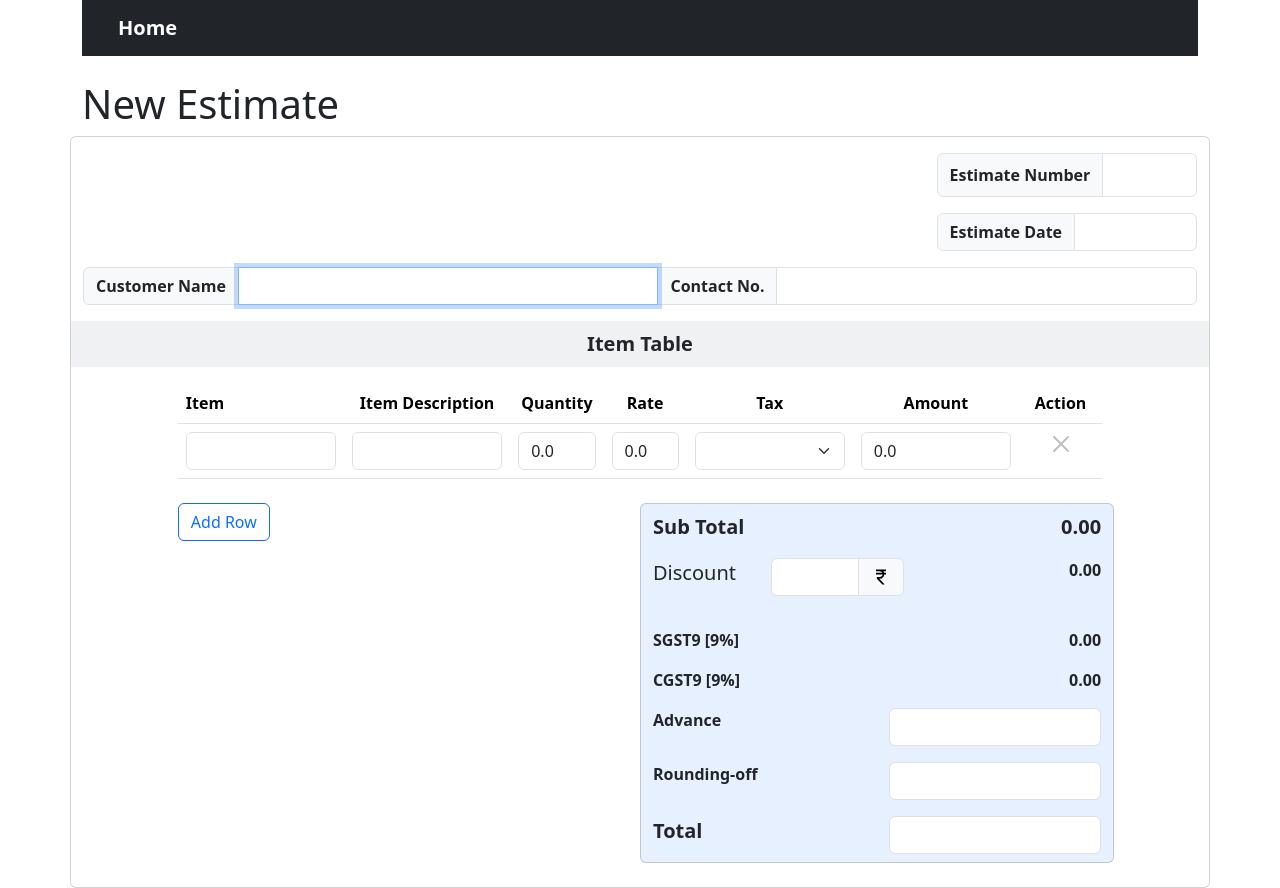
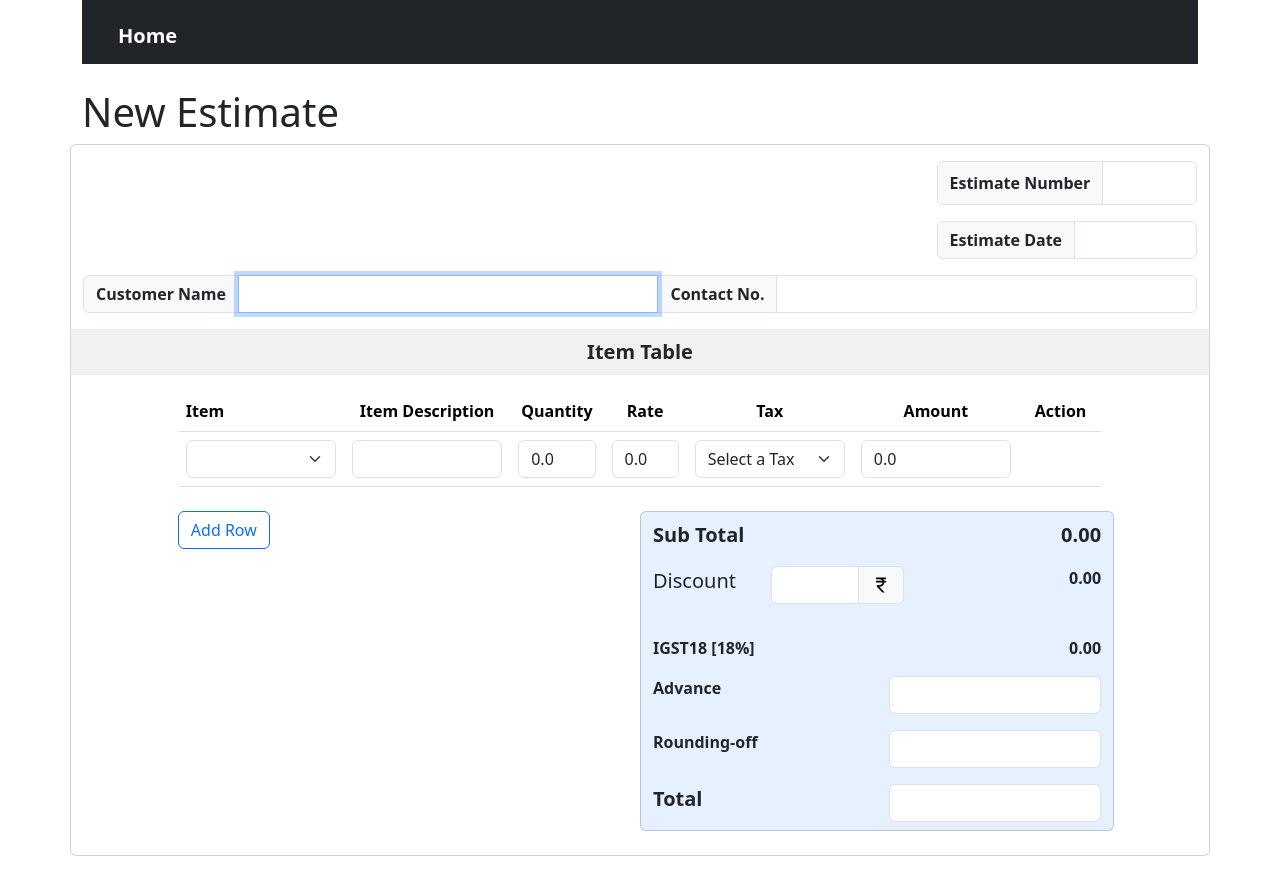
Before and after one commit to unhingedcargo/DP, a Django app: page /estimate/ in a window 1280 px wide. After the commit the page ends 856 px from the top, so only its background shows below. Run offline with Django 5.2, Linux system fonts and the light colour scheme; lists and menus that the app fills with data are empty.

Commit message:
Database and Estimate Javascript Corrections

```diff
--- a/DjangoApp/admin.py
+++ b/DjangoApp/admin.py
@@ -1,4 +1,4 @@
 from django.contrib import admin
 from .models import *
 # Register your models here.
-admin.site.register(Customer)
+# admin.site.register(Customer)
--- a/DjangoApp/models.py
+++ b/DjangoApp/models.py
@@ -2,7 +2,6 @@ from django.db import models
 
 
 class Customer(models.Model):
-    # cust_id = models.BigAutoField(primary_key=True)
     added_at = models.DateTimeField(auto_now_add=True)
     acc_type = models.CharField(max_length=10)
     name = models.CharField(max_length=100)
@@ -97,7 +96,6 @@ class Bill(models.Model):
     gtotal = models.FloatField()
 
 class Product(models.Model):
-    # prod_id = models.BigAutoField(primary_key=True)
     name = models.CharField(max_length=100)
     hsn_code = models.CharField(max_length=20)
     unit = models.CharField(max_length=10)
--- a/DjangoApp/templates/customer.html
+++ b/DjangoApp/templates/customer.html
@@ -39,14 +39,14 @@
 					<tr>
 						<td>
 							<div class="form-check">
-								<a href="{{customer.id}}">
+								<a href="{{customer.cust_id}}">
 									<input class="form-check-input" type="button" value="" id="flexCheckDefault">
 								</a>
 							</div>
 						</td>
 						<td>
 							<!-- {{customer.customer}} -->
-							<a type="submit" href="{{customer.id}}">{{customer.name}}</a>
+							<a type="submit" href="{{customer.cust_id}}">{{customer.name}}</a>
 						</td>
 						<td>{{customer.name}}</td>
 						<td>{{customer.email}}</td>
--- a/DjangoApp/templates/estimate.html
+++ b/DjangoApp/templates/estimate.html
@@ -70,30 +70,32 @@ New Estimate
         <tbody>
           <tr>
             <td>
-              <!-- <select class="form-select" name="product" id="product">
+              <select class="form-select" name="product" id="product">
                 <option value=""></option>
-              </select> -->
-              <input type="text" name="item" id="item" class="form-control">
+              </select>
+              <!-- <input type="text" name="item" id="item" class="form-control"> -->
             </td>
             <td>
               <input type="text" name="desc" id="desc" class="form-control" maxlength=30>
             </td>
             <td>
-              <input type="text" name="qty" id="qty" class="form-control" maxlength=5 value=0.0>
+              <input type="text" name="qty" id="qty" class="form-control" maxlength=5 value=0.0 onchange="qty_changed()">
             </td>
             <td>
-              <input type="text" name="rate" id="rate" class="form-control" maxlength=5 value=0.0>
+              <input type="text" name="rate" id="rate" class="form-control" maxlength=5 value=0.0 onchange="rate_changed()">
             </td>
             <td>
               <select class="form-select" name="tax" id="tax">
-                <option value=""></option>
+                {% for i in context.gst.values %}
+                <option value="">{{i}}</option>
+                {% endfor %}
               </select>
             </td>
             <td>
-              <input type="text" name="details" id="amount" class="form-control" readonly value=0.0>
+              <input type="text" name="details" id="amount" class="form-control" readonly value=0.0 onblur="set_total()">
             </td>
             <td>
-              <button type="button" class="btn-close" disabled aria-label="Close"></button>
+              <!-- <button type="button" class="btn-close" disabled aria-label="Close"></button> -->
             </td>
           </tr>
 
@@ -113,7 +115,7 @@ New Estimate
         <div class="col-4"><label class="fw-semibold fs-5">Sub Total</label></div>
         <div class="col-2"></div>
         <div class="col-6 text-end">
-          <label class="fw-semibold fs-5" for="">0.00</label>
+          <label class="fw-semibold fs-5" id="sub_total">0.00</label>
           <!-- <input type="text" class="form-control"> -->
         </div>
       </div>
@@ -121,7 +123,7 @@ New Estimate
         <div class="col-3"> <label class="fw-normal fs-5">Discount</label> </div>
         <div class="col-4">
           <div class="input-group mb-3">
-            <input type="text" class="form-control" aria-label="Text input with dropdown button">
+            <input type="text" class="form-control" aria-label="Text input with dropdown button" id="discount">
             <span class="input-group-text"><img src="{% static 'ico/black-rupee.svg' %}" alt="" height=20></span>
 
           </div>
@@ -133,41 +135,35 @@ New Estimate
         </div>
         <div class="col-5 text-end"><label class="fw-semibold" for="">0.00</label></div>
       </div>
-      {% if tax == True %}
+      {% if context.tax == True %}
       <div class="row mt-2 mb-2">
-        <div class="col-3"><label class="fw-bold fs-6">SGST9 [9%]</label></div>
-        <div class="col-9 text-end"><label class="fw-semibold fs-6">0.00</label></div>
-        <!-- <div class="col-2 text-center"><label class="fw-semibold fs-6">|</label></div>
-        <div class="col-3"><label class="fw-bold fs-6">CGST9[9%]</label></div>
-        <div class="col-2 text-end"><label class="fw-semibold fs-6">0.00</label></div> -->
+        <div class="col-6"><label class="fw-bold fs-6" id="label_sgst">SGST9 [9%]</label></div>
+        <div class="col-6 text-end"><label class="fw-semibold fs-6" id="sgst">0.00</label></div>
       </div>
       <div class="row mt-2 mb-2">
-        <!-- <div class="col-3"><label class="fw-bold fs-6">SGST9[9%]</label></div>
-        <div class="col-2 text-end"><label class="fw-semibold fs-6">0.00</label></div>
-        <div class="col-2 text-center"><label class="fw-semibold fs-6">|</label></div> -->
-        <div class="col-3"><label class="fw-bold fs-6">CGST9 [9%]</label></div>
-        <div class="col-9 text-end"><label class="fw-semibold fs-6">0.00</label></div>
+        <div class="col-6"><label class="fw-bold fs-6" id="label_sgst">CGST9 [9%]</label></div>
+        <div class="col-6 text-end"><label class="fw-semibold fs-6" id="cgst">0.00</label></div>
       </div>
       {% else %}
       <div class="row mt-2 mb-2">
-        <div class="col-3"><label class="fw-bold fs-6">IGST18 [18%]</label></div>
-        <div class="col-9 text-end"><label class="fw-semibold fs-6">0.00</label></div>
+        <div class="col-6"><label class="fw-bold fs-6" id="label_sgst">IGST18 [18%]</label></div>
+        <div class="col-6 text-end"><label class="fw-semibold fs-6" id="igst">0.00</label></div>
       </div>
       {% endif %}
       <div class="row mt-2 mb-2">
         <div class="col-4"><label class="fw-semibold fs-6">Advance</label></div>
         <div class="col-2"></div>
-        <div class="col-6"><input type="text" class="form-control"></div>
+        <div class="col-6"><input type="text" class="form-control" id="advance"></div>
       </div>
       <div class="row mt-2 mb-2">
         <div class="col-4"><label class="fw-semibold fs-6">Rounding-off</label></div>
         <div class="col-2"></div>
-        <div class="col-6"><input type="text" class="form-control"></div>
+        <div class="col-6"><input type="text" class="form-control" id="round_off"></div>
       </div>
       <div class="row mt-2 mb-2">
         <div class="col-4"><label class="fw-semibold fs-5">Total</label></div>
         <div class="col-2"></div>
-        <div class="col-6"><input type="text" class="form-control"></div>
+        <div class="col-6"><input type="text" class="form-control" id="total"></div>
       </div>
 
     </div>
@@ -180,6 +176,11 @@ New Estimate
 
 
 </div>
+<script>
+//   function view(){
+//     console.log("cell clicked")
+// }
 
+</script>
 
 {% endblock %}
--- a/DjangoApp/templates/navbar.html
+++ b/DjangoApp/templates/navbar.html
@@ -1,7 +1,7 @@
 {% load static %}
-<div class="container-md">
+<div class="container">
 <nav class="navbar navbar-expand-lg navbar-dark bg-dark container-fluid">
-    <div class="container-fluid ms-4">
+    <div class="container-fluid ms-4 mt-2">
       <a class="navbar-brand" href="{% url 'home' %}">
         <!-- <img src="{% static '/img/pp logo.png' %}" alt="Homes" height="32"> -->
         <strong>Home</strong>
--- a/DjangoApp/views.py
+++ b/DjangoApp/views.py
@@ -78,7 +78,7 @@ def logout_user(request):
 def customer(request):
 	customers = Customer.objects.order_by('name')
 	# customers = Master.objects.all().values_list('gstin')
-
+	print(customers)
 
 	return render(request, 'customer.html', {'customers':customers})
 
@@ -123,5 +123,19 @@ def estimate(request):
 
 	choices = ['party A', 'party B', 'party C', 'party D', 'party E', 'party F', 'party G', 'party H',]
 
-	tax = True #{"istate":True, "state":False}
-	return render(request, 'estimate.html', {'tax':tax})
+	gst = {
+		'select': 'Select a Tax',
+		'gst-0': 0,
+		'gst-5': 5,
+		'gst-12': 12,
+		'gst-18': 18,
+		'gst-28': 28,
+	}
+
+	tax = False #{"istate":True, "state":False}
+
+	context = {
+		'gst':gst,
+		'tax':tax
+	}
+	return render(request, 'estimate.html', {'context':context})
--- a/static/script.js
+++ b/static/script.js
@@ -31,25 +31,50 @@ function qty_change(){
 
 }
 
-function calculate(){
+function qty_changed(){
+    let index, table = document.getElementById('est_table');
+    for(let i = 0; i<table.rows.length; i++) {
+        table.rows[i].cells[2].onchange = function(){
+        index = this.parentElement.rowIndex;
+        qty = Number(document.getElementById('est_table').rows[index].cells[2].children[0].value);
+        rate = Number(document.getElementById('est_table').rows[index].cells[3].children[0].value);
+        document.getElementById('est_table').rows[index].cells[5].children[0].value = qty*rate;
+        }
+    }
+}
+
+function rate_changed(){
     let index, table = document.getElementById('est_table');
     for(let i = 0; i<table.rows.length; i++) {
         table.rows[i].cells[3].onchange = function(){
         index = this.parentElement.rowIndex;
-        }
         qty = Number(document.getElementById('est_table').rows[index].cells[2].children[0].value);
         rate = Number(document.getElementById('est_table').rows[index].cells[3].children[0].value);
-        document.getElementById('est_table').rows[index].cells[4].value = qty*rate;
+        document.getElementById('est_table').rows[index].cells[5].children[0].value = qty*rate;
+        }
+    }
+}
+
+function set_total() {
+    let table = document.getElementById('est_table');
+    let amount = 0.0;
+    // console.log("Table Length " + table.rows.length);
+    for(let i = 1; i<table.rows.length; i++) {
+        // console.log(table.rows[i].cells[5].children[0].value);
+
+        amount += Number(table.rows[i].cells[5].children[0].value);
+        document.getElementById('sub_total').innerText = amount;
+        // console.log("amount" + amount);
     }
 }
 
 function delete_row() {
-    let table = document.getElementById('est_table');
+    let index, table = document.getElementById('est_table');
     for(let i = 0; i<table.rows.length; i++) {
 
         table.rows[i].cells[6].onclick = function() {
             if (table.rows.length !== 2){
-                let index = this.parentElement.rowIndex;
+                index = this.parentElement.rowIndex;
                 table.deleteRow(index);
             }
         }
@@ -58,8 +83,7 @@ function delete_row() {
 
 function add_row() {
     let table = document.getElementById('est_table');
-    console.log(table);
-    console.log("Estimate");
+
     const newRow = table.insertRow();
 
     const cell0 = newRow.insertCell(0);
@@ -76,15 +100,15 @@ function add_row() {
               </select>
               <!-- <input type="text" name="item" id="item" class="form-control"> --> </td>`
     cell1.innerHTML = cell1.innerHTML + `<td> <input type="text" name="desc" id="desc" class="form-control" maxlength=30> </td>`
-    cell2.innerHTML = cell2.innerHTML + `<td> <input type="text" name="qty" id="qty" class="form-control" maxlength=5 value=0.0> </td>`
-    cell3.innerHTML = cell3.innerHTML + `<td> <input type="text" name="rate" id="rate" class="form-control" maxlength=5 value=0.0> </td>`
+    cell2.innerHTML = cell2.innerHTML + `<td> <input type="text" name="qty" id="qty" class="form-control" maxlength=5 value=0.0 onchange="qty_changed()"> </td>`
+    cell3.innerHTML = cell3.innerHTML + `<td> <input type="text" name="rate" id="rate" class="form-control" maxlength=5 value=0.0 onchange="rate_changed()"> </td>`
     cell4.innerHTML = cell4.innerHTML + `<td>
               <select class="form-select" name="tax" id="tax">
                 <option value=""></option>
               </select>
             </td>`
     cell5.innerHTML = cell5.innerHTML + `<td>
-              <input type="text" name="details" id="amount" class="form-control" readonly  value=0.0>
+              <input type="text" name="details" id="amount" class="form-control" readonly  value=0.0 onblur="set_total()">
             </td>`
     cell6.innerHTML = cell6.innerHTML + `<td>
               <button type="button" class="btn-close" aria-label="Close" onclick="delete_row()"></button>
```
Also changed, not shown: DjangoApp/migrations/0001_initial.py, DjangoApp/migrations/0002_alter_customer_id.py (added), DjangoApp/migrations/0003_delete_customer.py (added), DjangoApp/migrations/0004_customer.py (added), DjangoApp/migrations/0005_delete_product.py (added), DjangoApp/migrations/0006_product.py (added), DjangoApp/migrations/0007_delete_product.py (added), DjangoApp/migrations/0008_product.py (added).
